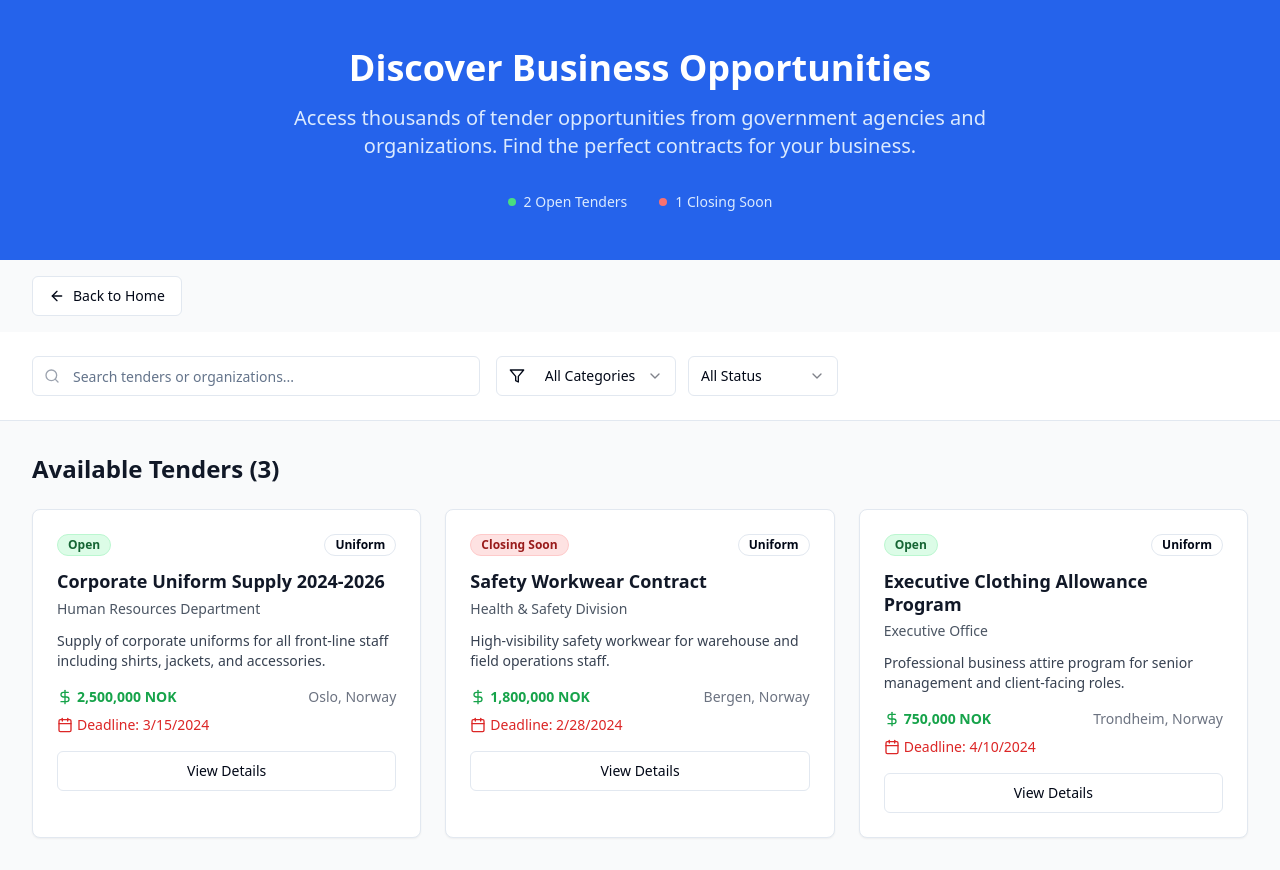
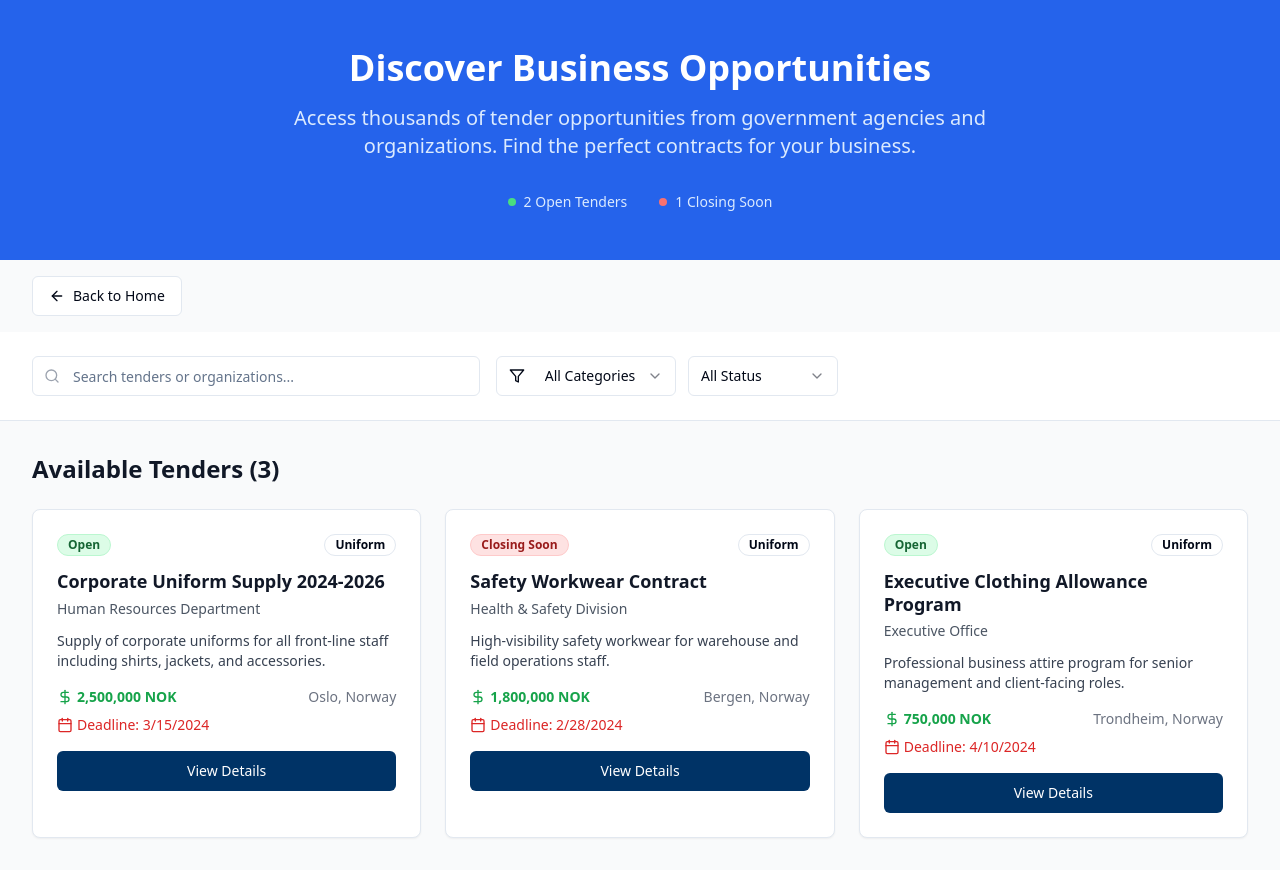
Before and after one commit to T-REX-XP/tender-vision-portal, a React (Vite) app: page /tenders in a window 1280 px wide. Built offline with nearby package versions, Linux system fonts and the light colour scheme.

Commit message:
Fix: Style "View Details" button
Updated the "View Details" button on the TenderCard to match the header's color palette.

```diff
--- a/src/components/TenderCard.tsx
+++ b/src/components/TenderCard.tsx
@@ -59,7 +59,10 @@ export const TenderCard = ({ tender }: TenderCardProps) => {
             <span>Deadline: {new Date(tender.deadline).toLocaleDateString()}</span>
           </div>
         </div>
-        <Button className="w-full mt-4" variant="outline" onClick={handleViewDetails}>
+        <Button
+          className="w-full mt-4 bg-[#003366] hover:bg-blue-700 text-white"
+          onClick={handleViewDetails}
+        >
           View Details
         </Button>
       </CardContent>
```
